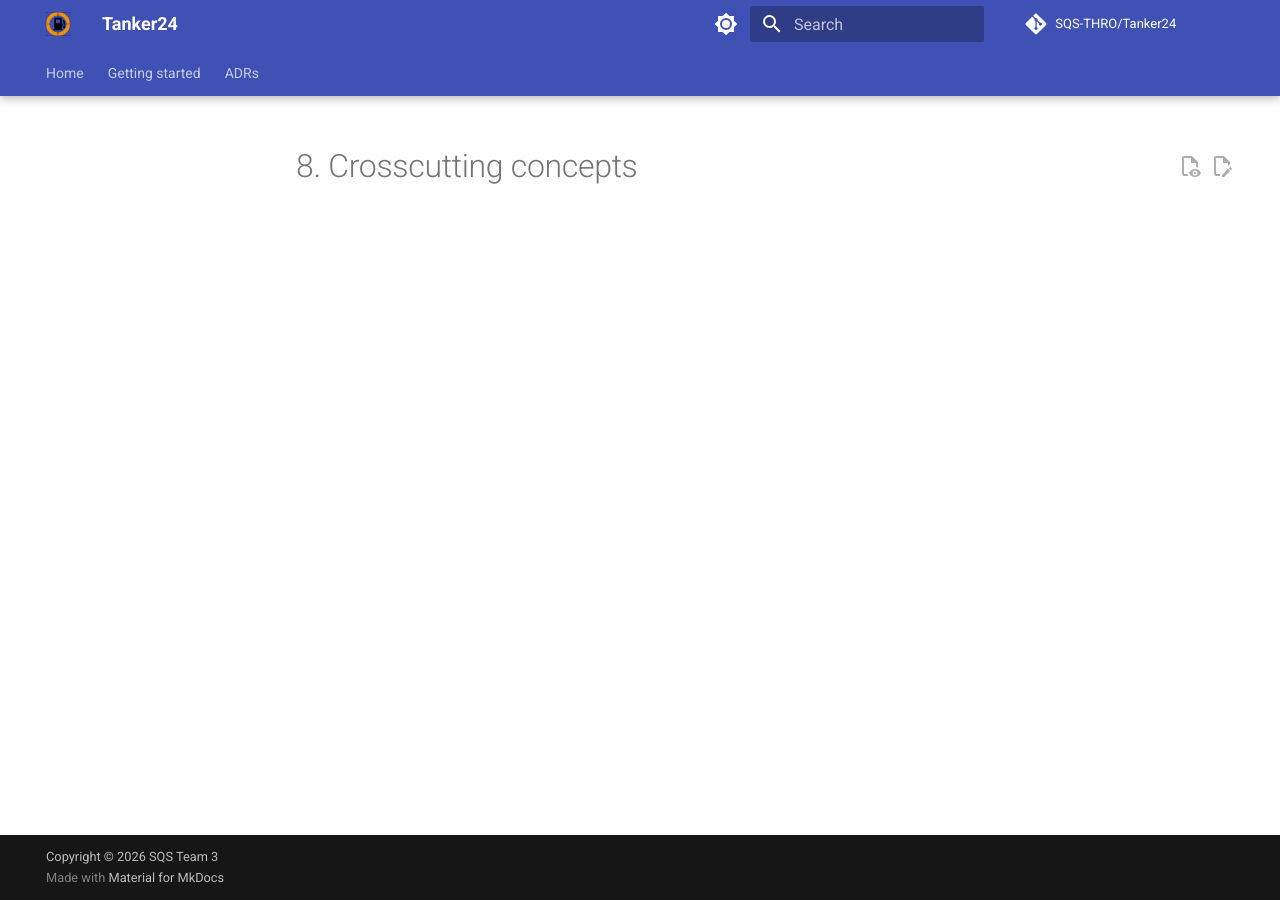
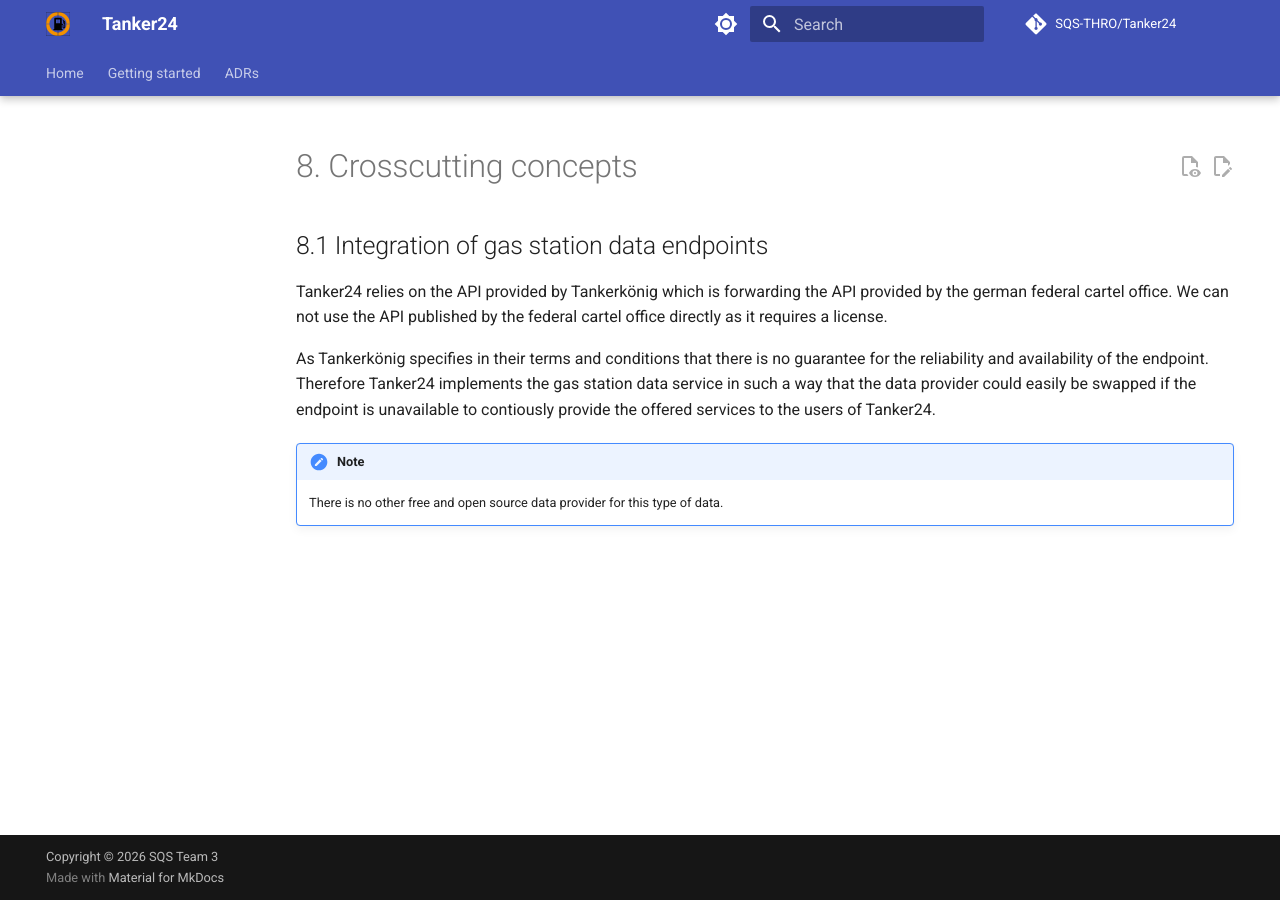
Before and after one commit to SQS-THRO/Tanker24, an MkDocs documentation site: the page built from docs/arc42/08_crosscutting_concepts.md, in a window 1280 px wide. Built offline with MkDocs 1.6.1 and Material for MkDocs 9.7.7, drawn with Linux system fonts in a browser that asks for light colours; comment, search, counter and statistics services are not loaded.

Commit message:
#13 added first sketch of crosscutting concepts

```diff
--- a/docs/arc42/08_crosscutting_concepts.md
+++ b/docs/arc42/08_crosscutting_concepts.md
@@ -1 +1,9 @@
 # 8. Crosscutting concepts
+
+## 8.1 Integration of gas station data endpoints
+Tanker24 relies on the API provided by Tankerkönig which is forwarding the API provided by the german federal cartel office. We can not use the API published by the federal cartel office directly as it requires a license.
+
+As Tankerkönig specifies in their terms and conditions that there is no guarantee for the reliability and availability of the endpoint. Therefore Tanker24 implements the gas station data service in such a way that the data provider could easily be swapped if the endpoint is unavailable to contiously provide the offered services to the users of Tanker24.
+
+!!! note
+    There is no other free and open source data provider for this type of data.
```
